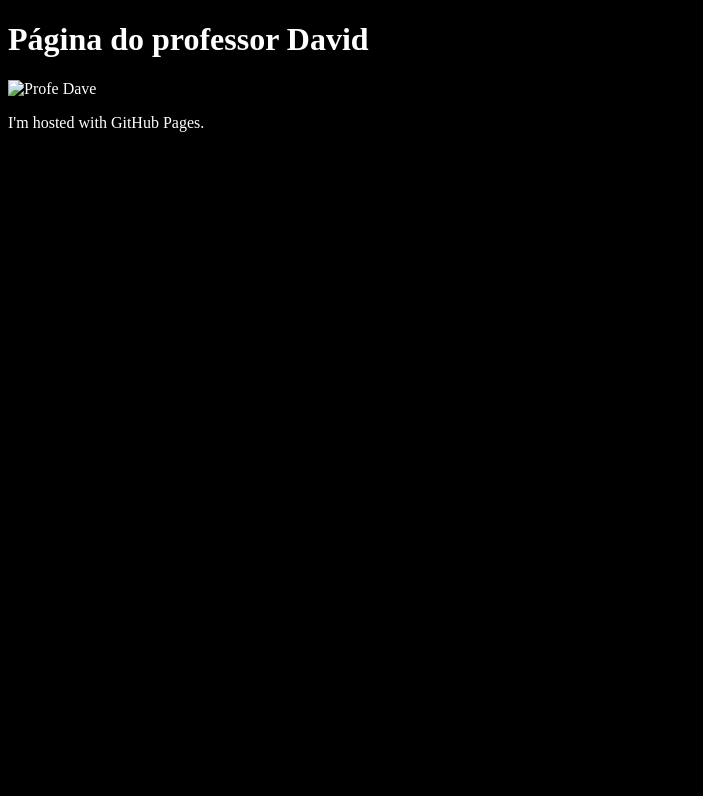
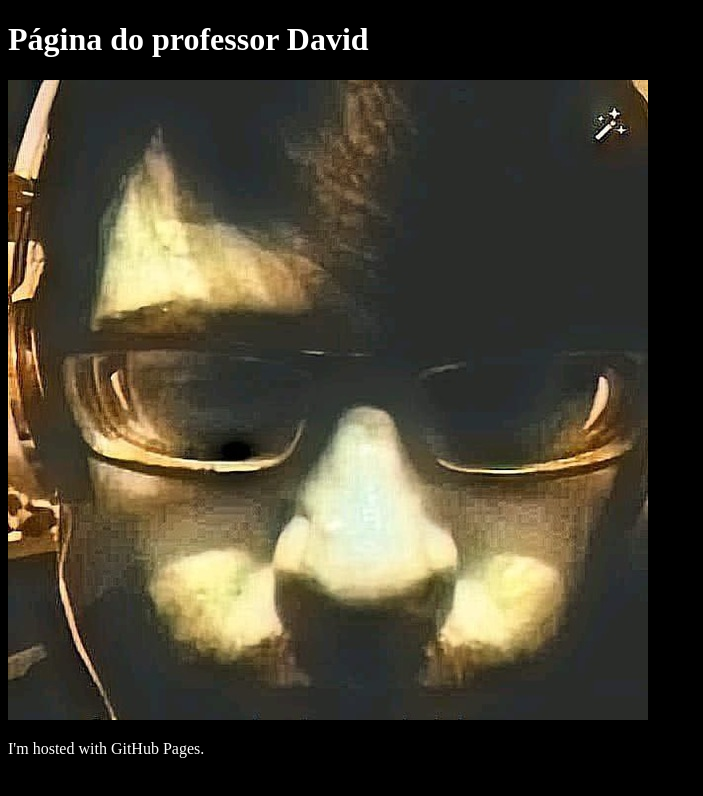
Before and after one commit to dlard707/aula-web, a plain HTML site: page index.html in a window 1280 px wide. Shown: the whole page, without its empty margins (0-703 px from the left). Drawn offline with Linux system fonts and the light colour scheme.

Commit message:
Update index.html

```diff
--- a/index.html
+++ b/index.html
@@ -6,7 +6,7 @@
 
   <h1>Página do professor David</h1>
 
-  <img src="eu.jpg" alt="Profe Dave">
+  <img src="https://github.com/dlard707/aula-web/blob/gh-pages/eu.jpeg" alt="Profe Dave">
 
 <p>I'm hosted with GitHub Pages.</p>
 </body>
```
